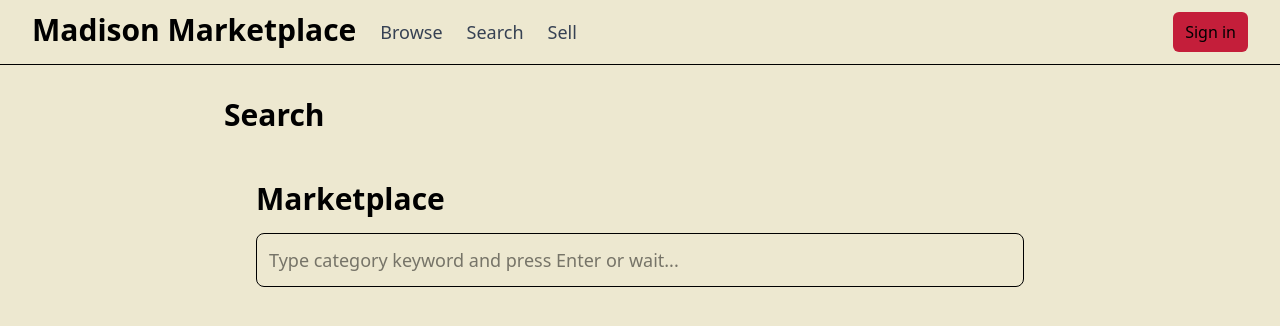
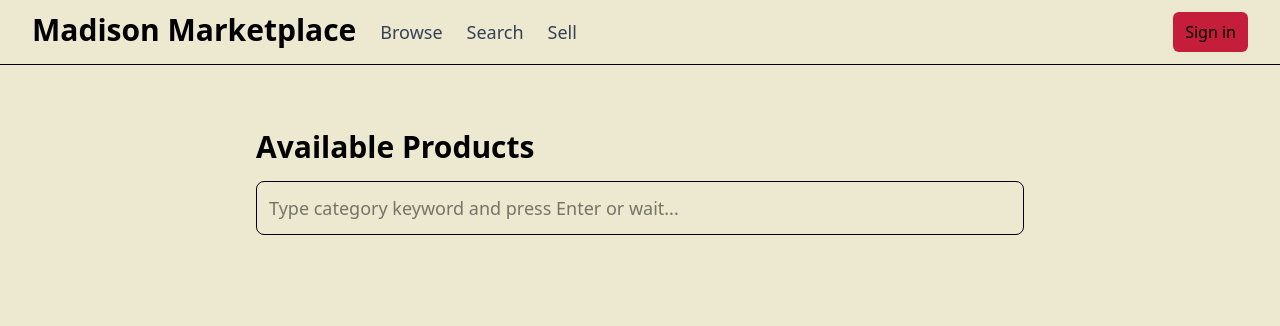
Before and after one commit to vihanvdalvi/madison_marketplace, a Next.js app: page /search in a window 1280 px wide. Shown: the top 326 px of the page. Built offline with nearby package versions, Linux system fonts and the light colour scheme.

Commit message:
finished formatting search bar. unable to run api

```diff
--- a/app/components/searchbar.tsx
+++ b/app/components/searchbar.tsx
@@ -239,7 +239,7 @@
   // UI: always show an empty search input at start; nothing else until user types
   return (
     <div className="p-8 max-w-4xl mx-auto font-sans">
-      <h1 className="text-3xl font-bold mb-4">Marketplace</h1>
+      <h1 className="text-3xl font-bold mb-4">Available Products</h1>
 
       <input
         type="text"
--- a/app/components/searchpage.tsx
+++ b/app/components/searchpage.tsx
@@ -6,7 +6,6 @@
 export default function SearchPage() {
   return (
     <div className="p-8 max-w-4xl mx-auto font-sans">
-      <h1 className="text-3xl font-bold mb-4">Search</h1>
       <MarketplaceSearch />
     </div>
   );
```
